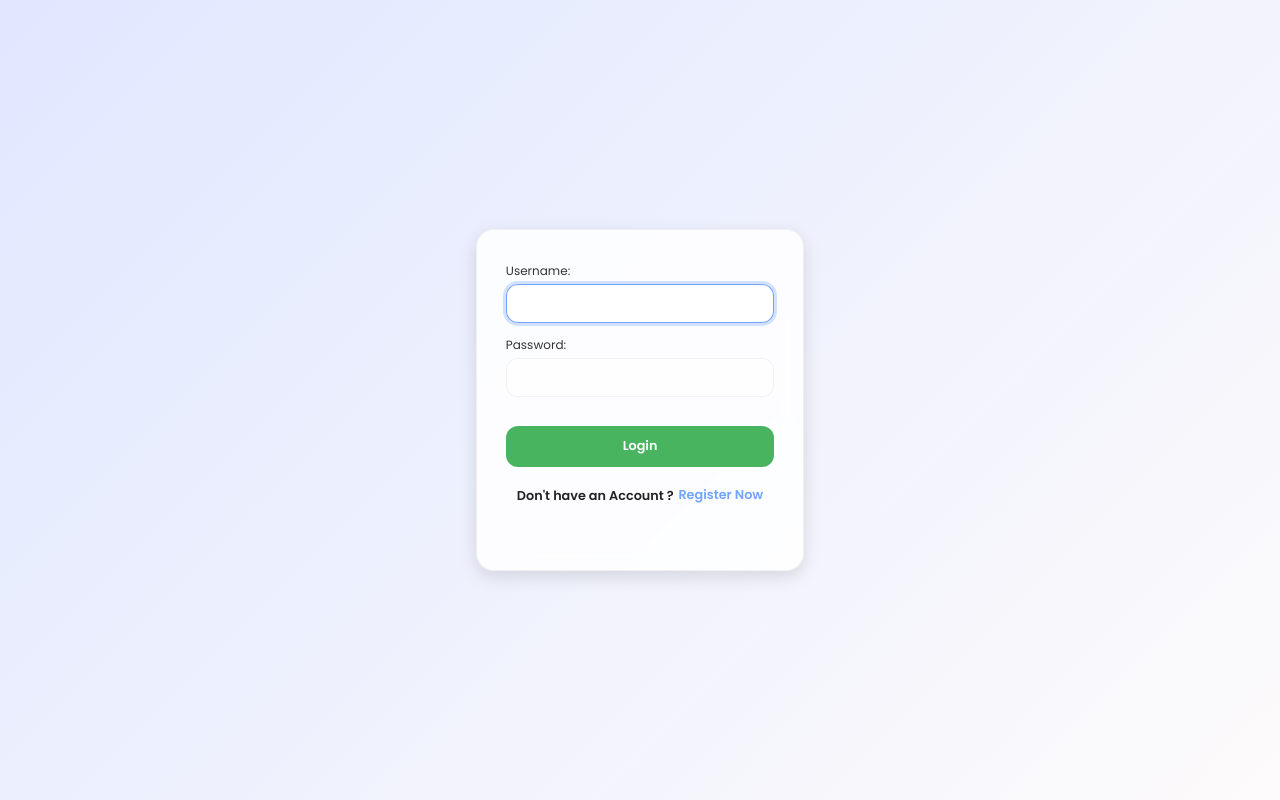
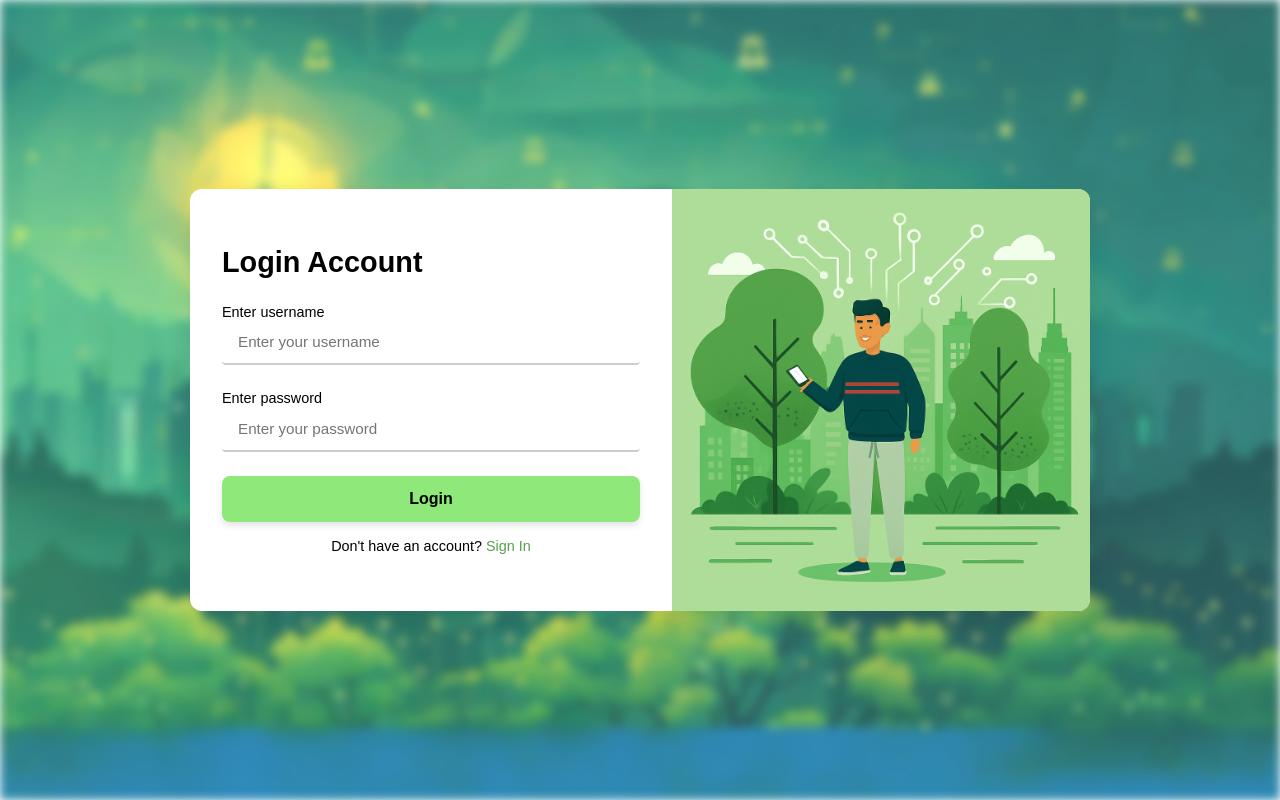
Before and after one commit to Divakar-2112/smartCity, a Django app: page /login/ in a window 1280 px wide. Run offline with Django 4.2, Linux system fonts and the light colour scheme.

Commit message:
pull request

```diff
--- a/citizen/templates/citizen/login.html
+++ b/citizen/templates/citizen/login.html
@@ -1,25 +1,46 @@
 {% load static %}
-
 <!DOCTYPE html>
 <html lang="en">
-
 <head>
     <meta charset="UTF-8">
     <meta name="viewport" content="width=device-width, initial-scale=1.0">
     <title>Login Page</title>
     <link rel="stylesheet" href="{% static 'css/login.css' %}">
     <link rel="icon" type="image/x-icon" href="{%static 'assets/favicon-icon.png'%}">
+     <style>
+    body::before {
+      content: "";
+      position: absolute;
+      inset: 0;
+      background: url("{% static 'assets/background.png'%}") center/cover no-repeat;
+      filter: blur(5px);
+      z-index: -1;
+      opacity: 0.85;
+    }
+  </style>
 </head>
+<body>
+<div class="login-wrapper">
+    <div class="container">
+    <div class="form-section">
+      <form method="POST" autocomplete="off" class="login-form">
+        {% csrf_token %}
+        <h2>Login Account</h2>
 
-<body>
-    <div>
-        <form method="POST" autocomplete="off">
-            {% csrf_token %}
-            {{form}}
-            <button type="submit">Login</button>
-            <p>Don't have an Account ? <a href="{% url 'register' %}">Register Now</a></p>
-        </form>
+        <label for="username">Enter username</label>
+        <input type="text" id="username" name="username" placeholder="Enter your username" required />
+
+        <label for="password">Enter password</label>
+        <input type="password" id="password" name="password" placeholder="Enter your password" required />
+
+        <button type="submit">Login</button>
+
+        <p>Don't have an account? <a href="{% url 'register' %}">Sign In</a></p>
+      </form>
     </div>
+    <div class="image-section">
+      <img src="{%static 'assets/login-image.png'%}" alt="Gym Login Visual" />
+    </div>
+  </div>
 </body>
-
 </html>
--- a/static/css/login.css
+++ b/static/css/login.css
@@ -1,184 +1,140 @@
-@import url('https://fonts.googleapis.com/css2?family=Poppins:wght@300;400;500;600;700&display=swap');
-
-:root {
-  --primary: rgba(79, 140, 255, 0.8);
-  --accent: rgba(255, 206, 71, 0.8);
-  --success: rgba(40, 167, 69, 0.85);
-  --background: linear-gradient(135deg, #e0e7ff, #fdfbfb);
-  --dark: #222;
-  --card: rgba(255, 255, 255, 0.85);
-  --footer: #222;
-  --footer-text: #eee;
-  --border: rgba(0, 0, 0, 0.05);
-}
-
 * {
   margin: 0;
   padding: 0;
   box-sizing: border-box;
+}
+:root {
+  --primary-color: #8ee87a;
+  --secondary-color: #53a247;
+  --text-color: #000;
+  --background-color: #f3f5f9;
+  --form-bg: #ffffff;
+}
+html, body {
+  min-height: 100vh;
   font-family: 'Poppins', sans-serif;
+  overflow-x: hidden;
 }
-
-body {
-  background: var(--background);
-  color: var(--dark);
+.login-wrapper {
+  min-height: 100vh;
   display: flex;
   justify-content: center;
   align-items: center;
-  height: 100vh;
-  overflow: hidden;
-  animation: fadeIn 1s ease-in-out;
+  padding: 2rem 1rem;
 }
-
 @keyframes fadeIn {
-  0% {
+  from {
     opacity: 0;
-    transform: translateY(10px);
+    transform: translateY(20px);
   }
-  100% {
+  to {
     opacity: 1;
     transform: translateY(0);
   }
 }
-
-div {
+.container {
+  display: flex;
   width: 100%;
-  max-width: 360px;
-  padding: 1rem;
+  margin: auto;
+  max-width: 900px;
+  background: var(--form-bg);
+  border-radius: 12px;
+  box-shadow: 0 5px 25px rgba(0, 0, 0, 0.1);
+  overflow: hidden;
+  z-index: 1;
+  animation: fadeIn 0.8s ease-in-out;
+}
+.form-section {
+  flex: 1;
+  padding: 3rem 2rem;
+  display: flex;
+  flex-direction: column;
+  justify-content: center;
 }
 
-form {
-  background-color: var(--card);
-  backdrop-filter: blur(10px);
-  padding: 2rem 1.8rem 2.5rem;
-  border-radius: 18px;
-  box-shadow: 0 6px 18px rgba(0, 0, 0, 0.12);
-  border: 1px solid var(--border);
-  animation: popIn 0.6s ease-out;
-  width: 100%;
-  max-width: 360px;
+.login-form h2 {
+  font-size: 1.8rem;
+  color: var(--text-color);
+  margin-bottom: 1.5rem;
+  font-weight: 600;
 }
 
-@keyframes popIn {
-  0% {
-    opacity: 0;
-    transform: scale(0.95);
-  }
-  100% {
-    opacity: 1;
-    transform: scale(1);
-  }
+.login-form label {
+  font-size: 0.9rem;
+  margin-bottom: 0.4rem;
+  color: var(--text-color);
 }
 
-form p {
+.login-form input {
+  width: 100%;
+  padding: 0.8rem 1rem;
   margin-bottom: 1.5rem;
-  font-weight: 600;
-  font-size: 1.3rem;
-  text-align: center;
-  color: var(--primary);
+  border: none;
+  border-radius: 4px;
+  border-bottom: 2px solid #ccc;
+  font-size: 0.95rem;
+  transition: border-color 0.3s ease;
+  background-color: transparent;
+  color: var(--text-color);
 }
 
-label {
-  display: block;
-  margin-bottom: 0.25rem;
-  font-weight: 400;
-  color: #333;
-  font-size: 0.75rem;
+.login-form input:focus {
+  border-color: var(--primary-color);
+  outline: none;
 }
 
-input[type="text"],
-input[type="email"],
-input[type="password"],
-select,
-textarea {
+.login-form button {
   width: 100%;
-  padding: 0.6rem 1rem;
-  margin-bottom: 0.8rem;
-  border: 1px solid var(--border);
-  border-radius: 12px;
-  font-size: 0.8rem;
-  background: rgba(255, 255, 255, 0.5);
-  transition: border-color 0.3s ease, box-shadow 0.2s ease;
+  padding: 0.9rem;
+  border: none;
+  border-radius: 8px;
+  background-color: var(--primary-color);
+  color: #000;
+  font-weight: 600;
+  font-size: 1rem;
+  box-shadow: 0 4px 6px rgba(0, 0, 0, 0.1);
+  cursor: pointer;
+  transition: background-color 0.3s ease;
 }
 
-input:focus,
-select:focus,
-textarea:focus {
-  outline: none;
-  border-color: var(--primary);
-  box-shadow: 0 0 0 3px rgba(79, 140, 255, 0.25);
-  background-color: rgba(255, 255, 255, 0.8);
+.login-form button:hover {
+  background-color: var(--secondary-color);
+  color: #fff;
 }
 
-button {
-  background-color: var(--success);
-  color: white;
-  padding: 0.7rem 1rem;
-  border: none;
-  border-radius: 12px;
-  cursor: pointer;
-  font-size: 0.8rem;
-  font-weight: 600;
-  transition: background-color 0.3s ease, transform 0.2s ease;
+.login-form p {
+  margin-top: 1rem;
+  text-align: center;
+  font-size: 0.9rem;
+  color: var(--text-color);
+}
+
+.login-form a {
+  color: var(--secondary-color);
+  text-decoration: none;
+  font-weight: 500;
+}
+
+/* Image Section */
+.image-section {
+  flex: 1;
+  background-color: #000;
+}
+
+.image-section img {
   width: 100%;
-  animation: fadeIn 0.8s ease 0.4s backwards;
+  height: 100%;
+  object-fit: cover;
+}
+
+/* Responsive */
+@media (max-width: 768px) {
+  .container {
+    flex-direction: column-reverse;
     margin-top: 1rem;
   }
 
-button:hover {
-  background-color: #218838;
-  transform: translateY(-2px) scale(1.02);
-}
-
-form > p:last-of-type {
-  display: flex;
-  justify-content: center;
-  align-items: center;
-  gap: 0.3rem;
-  font-size: 0.8rem;
-  color: var(--dark);
-  margin-top: 1.2rem;
-  user-select: none;
-  animation: fadeInText 1s ease forwards;
-}
-
-@keyframes fadeInText {
-  0% {
-    opacity: 0;
-    transform: translateY(5px);
-  }
-  100% {
-    opacity: 1;
-    transform: translateY(0);
+  .image-section {
+    height: 250px;
   }
 }
-
-form > p:last-of-type a {
-  color: var(--primary);
-  font-weight: 600;
-  position: relative;
-  text-decoration: none;
-  cursor: pointer;
-  transition: color 0.4s ease, transform 0.3s ease;
-  padding-bottom: 2px;
-}
-
-form > p:last-of-type a::after {
-  content: "";
-  position: absolute;
-  left: 0;
-  bottom: 0;
-  height: 2px;
-  width: 0;
-  background-color: var(--accent);
-  transition: width 0.4s ease;
-}
-
-form > p:last-of-type a:hover {
-  color: var(--accent);
-  transform: scale(1.05);
-}
-
-form > p:last-of-type a:hover::after {
-  width: 100%;
-}
```
Also changed, not shown: citizen/templates/citizen/register.html (+23 -4 lines), static/css/register.css (+78 -44 lines), static/css/style.css (+0 -26 lines), static/assets/background.png (added), static/assets/login-background.jpg (added), static/assets/login-image.png (renamed from static/assets/login image.png), static/assets/smart-city-background.jpg (added). Lines whose indentation alone changed are shown as unchanged.
